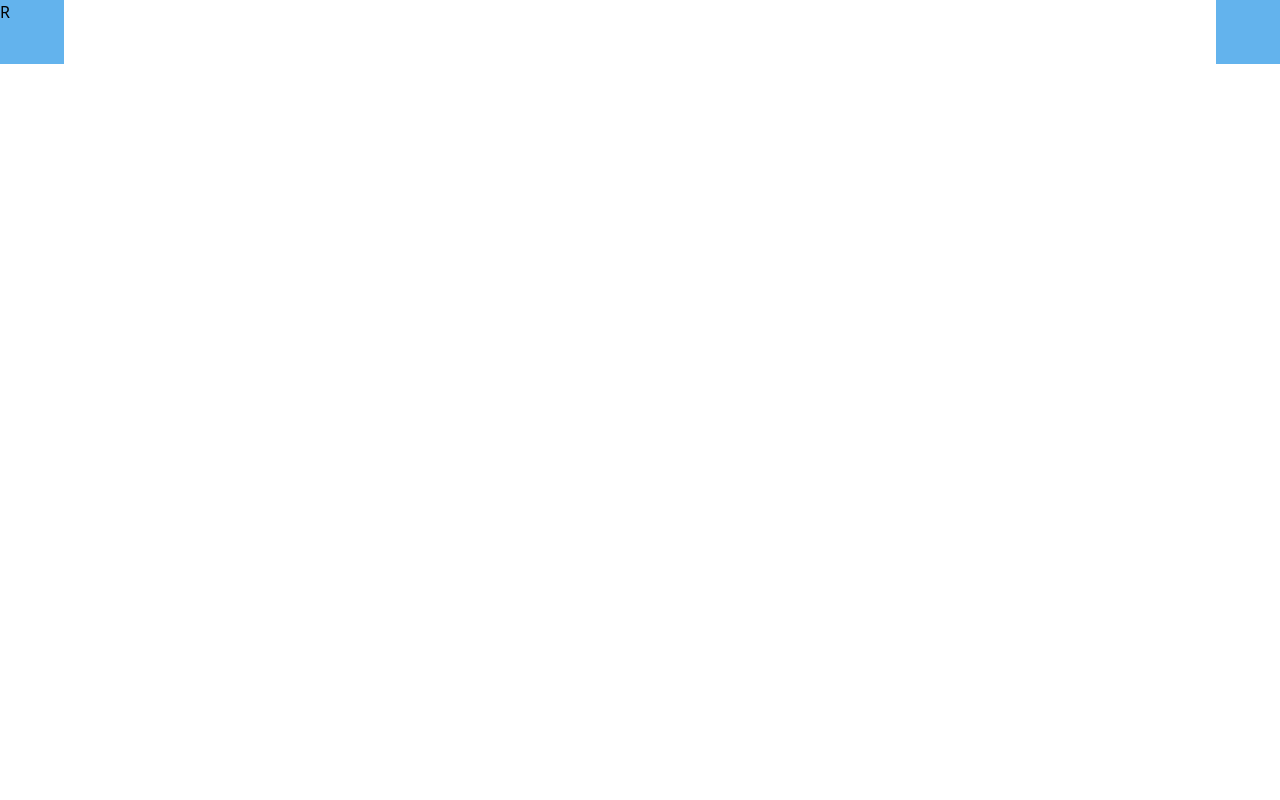
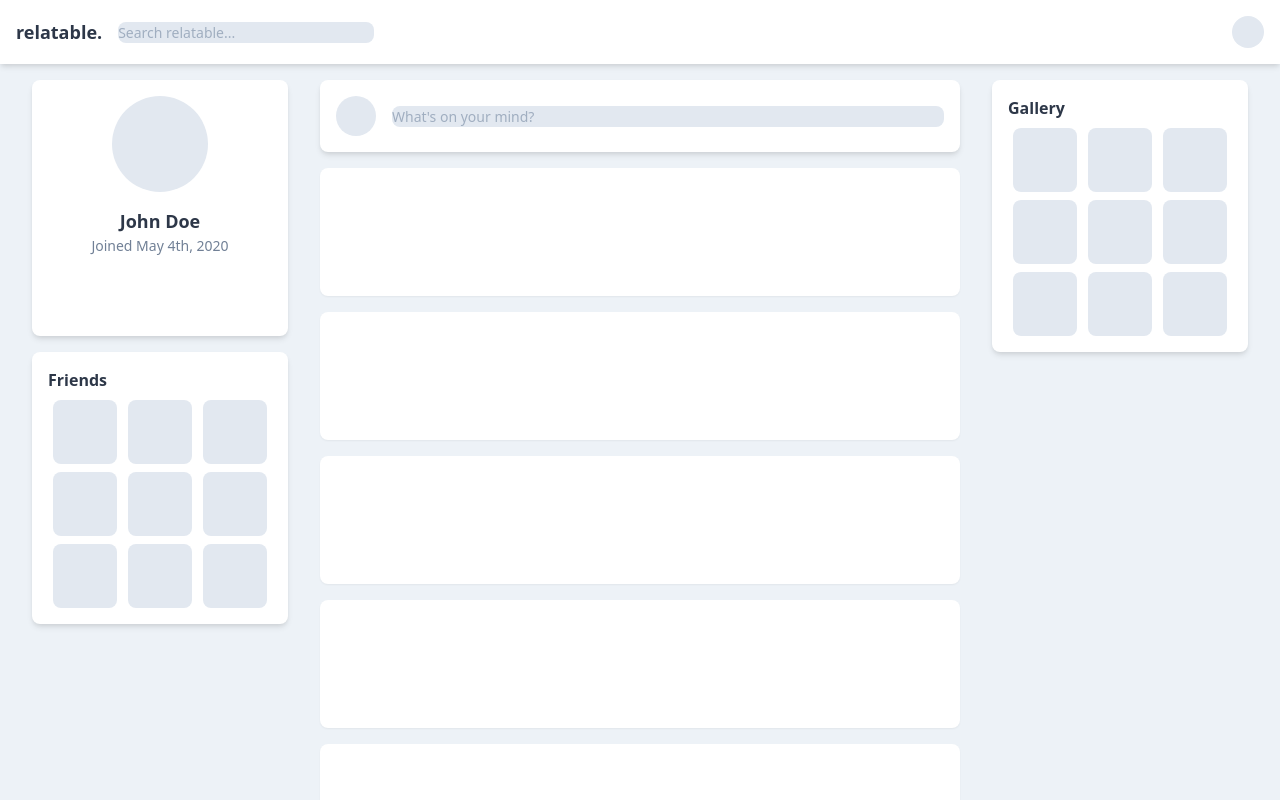
Before and after one commit to zdmwi/pictive, a Nuxt app: page /user/1 in a window 1280 px wide. Before the commit this address had no page. Shown: the top 800 px of the page. Built offline with nearby package versions, Linux system fonts and the light colour scheme; what @tailwindcss/custom-forms would draw is missing.

Commit message:
design basic profile layout

```diff
--- a/components/Header.vue
+++ b/components/Header.vue
@@ -1,18 +1,34 @@
 <template>
-  <div class="flex justify-between">
-    <div class="icon">R</div>
-    <div class="flex justify-between">
-      <div class="icon"></div>
+  <div class="flex shadow-md justify-between items-center p-4 bg-white">
+    <div class="flex items-center">
+      <h1 class="text-lg font-bold text-gray-800 mr-4">relatable.</h1>
+      <form @submit.prevent="handleSubmitQuery">
+        <input
+          v-model="searchString"
+          placeholder="Search relatable..."
+          type="text"
+          class="form-input focus:outline-none bg-gray-300 text-gray-800 border-0 w-64 rounded-lg text-sm"
+        />
+      </form>
     </div>
+    <div class="flex bg-gray-300 h-8 w-8 rounded-full cursor-pointer"></div>
   </div>
 </template>
 
 <script>
-export default {}
+export default {
+  data() {
+    return {
+      searchString: ''
+    }
+  },
+  methods: {
+    handleSubmitQuery() {
+      console.log(this.searchString)
+    }
+  }
+}
 </script>
 
 <style>
-.icon {
-  @apply h-16 w-16 bg-blue-400;
-}
 </style>
--- /dev/null
+++ b/components/profile/FriendCollection.vue
@@ -0,0 +1,17 @@
+<template>
+  <div class="shadow-md h-auto w-64 p-4 bg-white rounded-lg">
+    <h1 class="text-gray-800 font-bold">Friends</h1>
+    <div class="flex flex-wrap justify-center items-center">
+      <div v-for="num in [1,2,3,4,5,6,7,8,9]" class="w-1/3 flex justify-center items-center">
+        <div class="h-16 w-16 bg-gray-300 rounded-lg mt-2"></div>
+      </div>
+    </div>
+  </div>
+</template>
+
+<script>
+export default {}
+</script>
+
+<style>
+</style>
--- /dev/null
+++ b/components/profile/ProfileCard.vue
@@ -0,0 +1,14 @@
+<template>
+  <div class="shadow-md h-64 w-64 p-4 bg-white flex flex-col items-center rounded-lg">
+    <div class="h-24 w-24 bg-gray-300 rounded-full mb-4"></div>
+    <h1 class="text-lg font-bold text-gray-800">John Doe</h1>
+    <span class="text-sm text-gray-600">Joined May 4th, 2020</span>
+  </div>
+</template>
+
+<script>
+export default {}
+</script>
+
+<style>
+</style>
--- /dev/null
+++ b/components/shared/Gallery.vue
@@ -0,0 +1,17 @@
+<template>
+  <div class="shadow-md h-auto w-64 p-4 bg-white rounded-lg">
+    <h1 class="text-gray-800 font-bold">Gallery</h1>
+    <div class="flex flex-wrap justify-center items-center">
+      <div v-for="num in [1,2,3,4,5,6,7,8,9]" class="w-1/3 flex justify-center items-center">
+        <div class="h-16 w-16 bg-gray-300 rounded-lg mt-2"></div>
+      </div>
+    </div>
+  </div>
+</template>
+
+<script>
+export default {}
+</script>
+
+<style>
+</style>
--- /dev/null
+++ b/components/shared/PostForm.vue
@@ -0,0 +1,22 @@
+<template>
+  <div class="flex flex-col bg-white rounded-lg p-4 shadow-md">
+    <div class="flex items-center w-80">
+      <div class="h-10 w-10 bg-gray-300 rounded-full mr-4"></div>
+      <form class="flex-1" @submit.prevent="handleSubmitQuery">
+        <input
+          v-model="searchString"
+          placeholder="What's on your mind?"
+          type="text"
+          class="form-input focus:outline-none bg-gray-300 text-gray-800 border-0 w-full rounded-lg text-sm"
+        />
+      </form>
+    </div>
+  </div>
+</template>
+
+<script>
+export default {}
+</script>
+
+<style>
+</style>
--- /dev/null
+++ b/layouts/profile.vue
@@ -0,0 +1,19 @@
+<template>
+  <div class="bg-gray-200">
+    <Header />
+    <nuxt />
+  </div>
+</template>
+
+<script>
+import Header from '@/components/Header.vue'
+
+export default {
+  components: {
+    Header
+  }
+}
+</script>
+
+<style>
+</style>
--- /dev/null
+++ b/pages/user/_id.vue
@@ -0,0 +1,41 @@
+<template>
+  <div class="container flex justify-between px-8 py-4">
+    <div class="mr-8">
+      <ProfileCard />
+      <FriendCollection class="mt-4" />
+    </div>
+    <div class="flex flex-col flex-1">
+      <PostForm />
+      <div
+        v-for="num in [1,2,3,4,5,6,7,8,9]"
+        class="w-full h-32 bg-white shadow-sm rounded-lg mt-4"
+      ></div>
+    </div>
+    <div class="ml-8">
+      <Gallery />
+    </div>
+  </div>
+</template>
+
+<script>
+import ProfileCard from '@/components/profile/ProfileCard.vue'
+import FriendCollection from '@/components/profile/FriendCollection.vue'
+import PostForm from '@/components/shared/PostForm.vue'
+import Gallery from '@/components/shared/Gallery.vue'
+
+export default {
+  layout: 'profile',
+  validate({ params }) {
+    return /^\d+/.test(params.id)
+  },
+  components: {
+    ProfileCard,
+    PostForm,
+    Gallery,
+    FriendCollection
+  }
+}
+</script>
+
+<style>
+</style>
```
